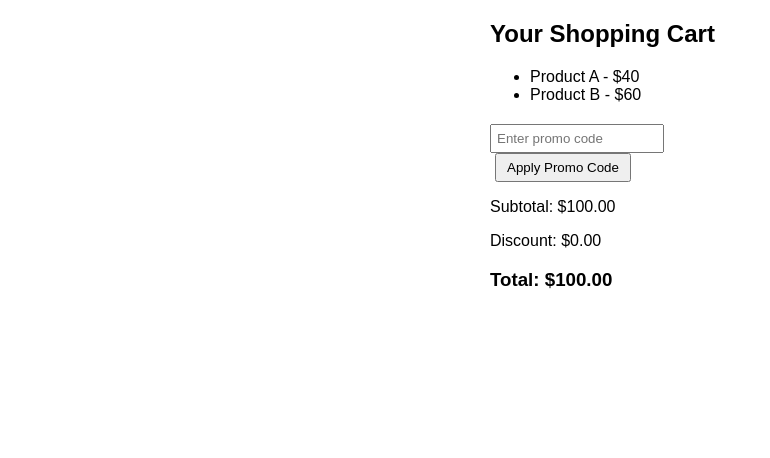
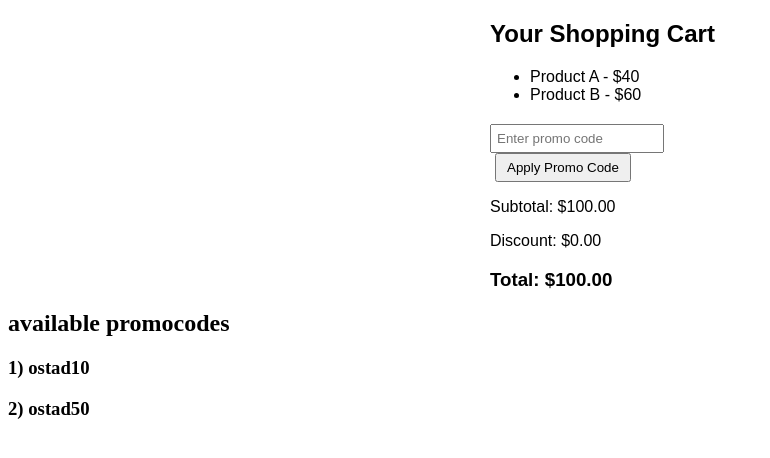
Before and after one commit to NayemChowdhury21/promocode-project-nayem, a plain HTML site: page index.html in a window 1280 px wide. Shown: the whole page, without its empty margins (0-770 px from the left). Drawn offline with Linux system fonts and the light colour scheme.

Commit message:
Update index.html
for code change

```diff
--- a/index.html
+++ b/index.html
@@ -45,6 +45,12 @@
   <p>Discount: $<span id="discount">0.00</span></p>
   <h3>Total: $<span id="total">0.00</span></h3>
 </div>
+
+  <div>
+    <h2> available promocodes </h2>
+    <h3> 1) ostad10 </h3>
+    <h3> 2) ostad50 </h3>
+  </div>
 
 <script>
   // Cart data
```
